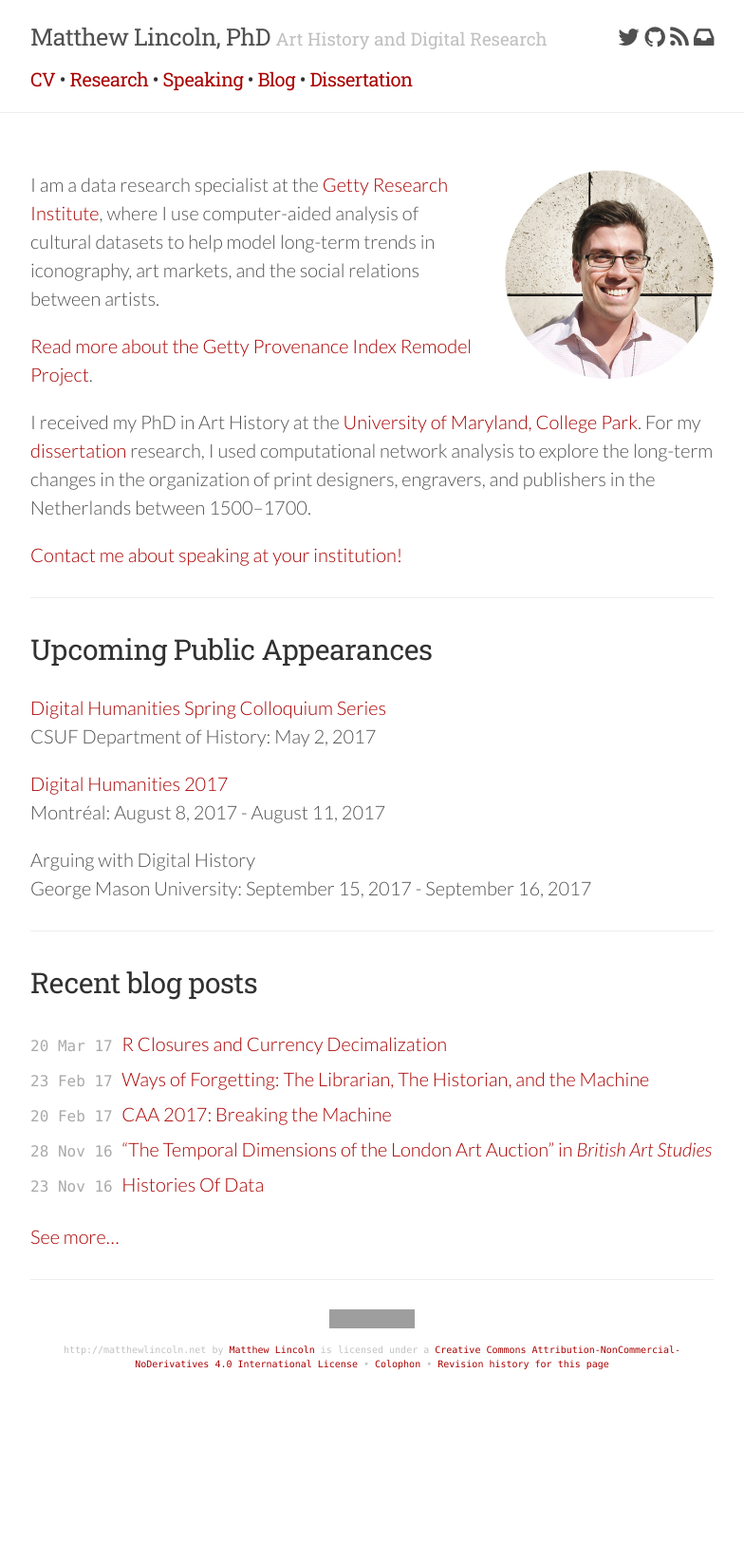
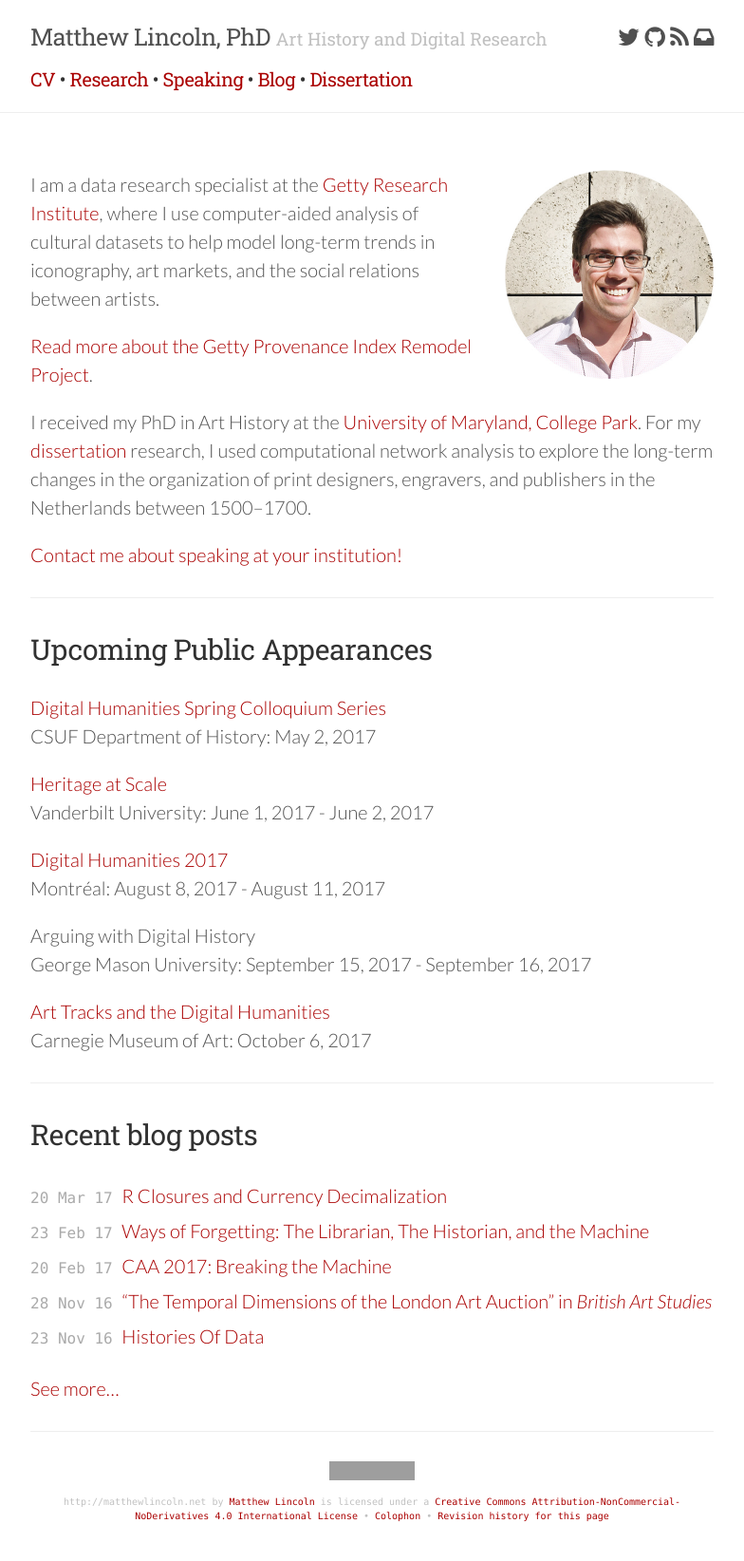
Before and after one commit to mdlincoln/mdlincoln.github.io, a Jekyll site: the page built from index.md, in a window 1280 px wide. Shown: the whole page at 95% size, without its empty margins (248-1032 px from the left). Built offline with Jekyll 4.4.1, drawn with Linux system fonts in a browser that asks for light colours; nearby versions of some CDN libraries; a script that is not in the unit is left out; before the commit the page ends 1484 px from its top, so only the background shows below that; grey boxes are pictures that could not be loaded.

Commit message:
fall travel added

```diff
--- a/_data/travel.yaml
+++ b/_data/travel.yaml
@@ -11,3 +11,12 @@
   location: George Mason University
   datestart: 2017-09-15 00:00:00 -0800
   dateend: 2017-09-16 00:00:00 -0800
+- venue: Heritage at Scale
+  location: Vanderbilt University
+  datestart: 2017-06-01 00:00:00 -0800
+  dateend: 2017-06-02 00:00:00 -0800
+  url: http://heritage-at-scale.info/
+- venue: Art Tracks and the Digital Humanities
+  location: Carnegie Museum of Art
+  datestart: 2017-10-06 00:00:00 -0800
+  url: http://tickets.carnegiemuseums.org/cmoa/CMASE_CMAFREE_AFEDPS113
```
